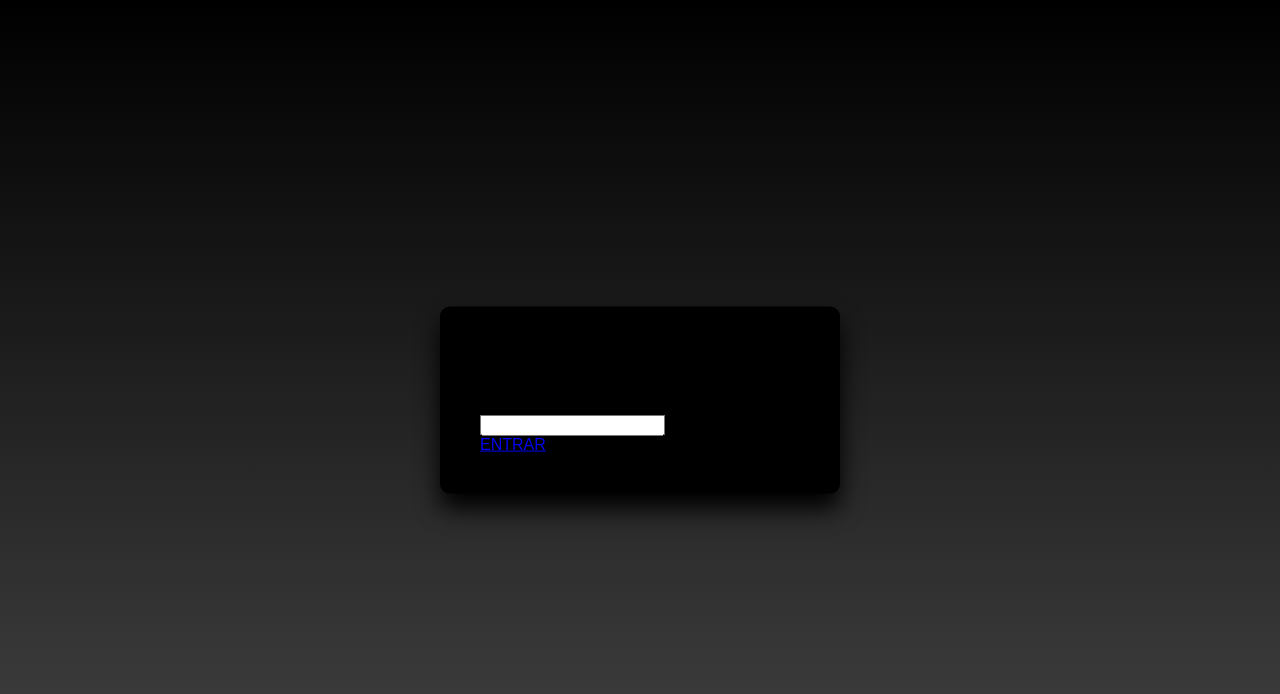
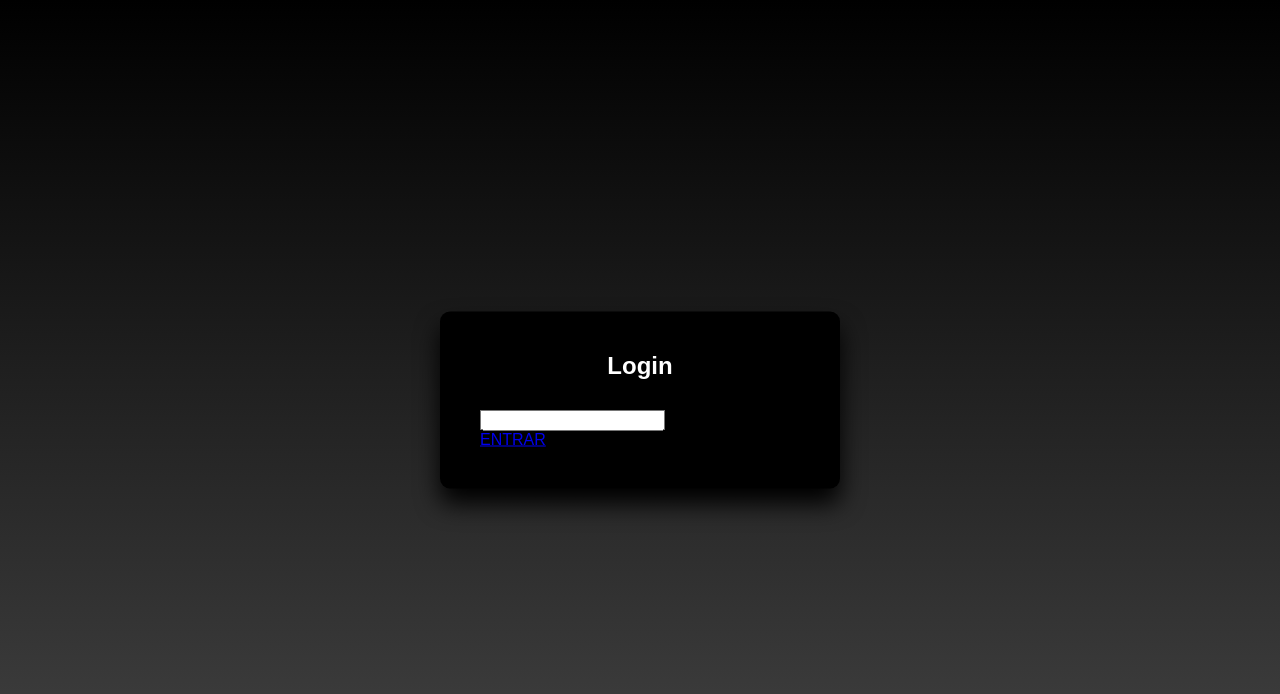
Before and after one commit to joaomarcos2022/tela-de-login-one, a plain HTML site: page index.html in a window 1280 px wide. Drawn offline with Linux system fonts and the light colour scheme.

Commit message:
Update style.css

```diff
--- a/style.css
+++ b/style.css
@@ -21,3 +21,14 @@ body {
     box-shadow: 0 15px 25px rgba(0, 0, 0, 6);
     border-radius: 10px;
 }
+
+.login-box h2 {
+    margin: 0 0 30px;
+    padding: 0;
+    color: #fff;
+    text-align: center;
+}
+
+.login-box .user-box {
+    position: relative;
+}
```
